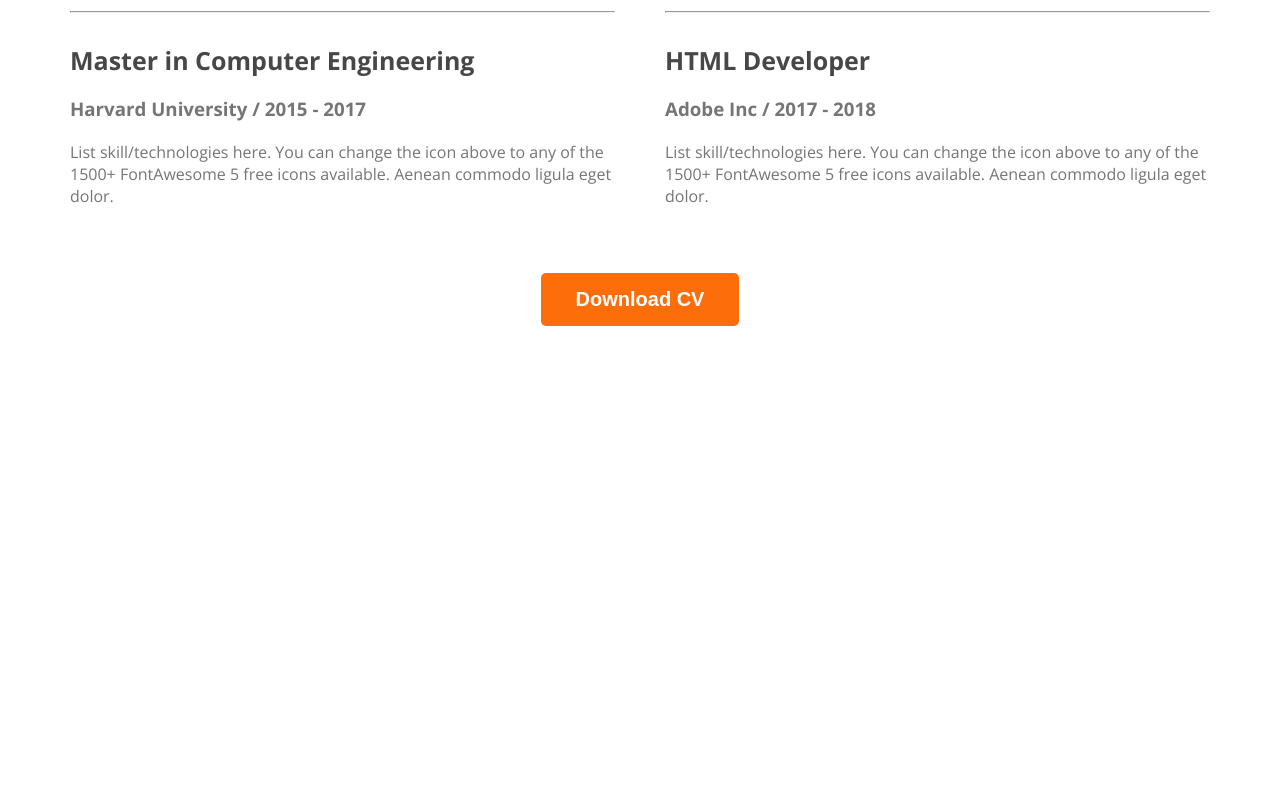
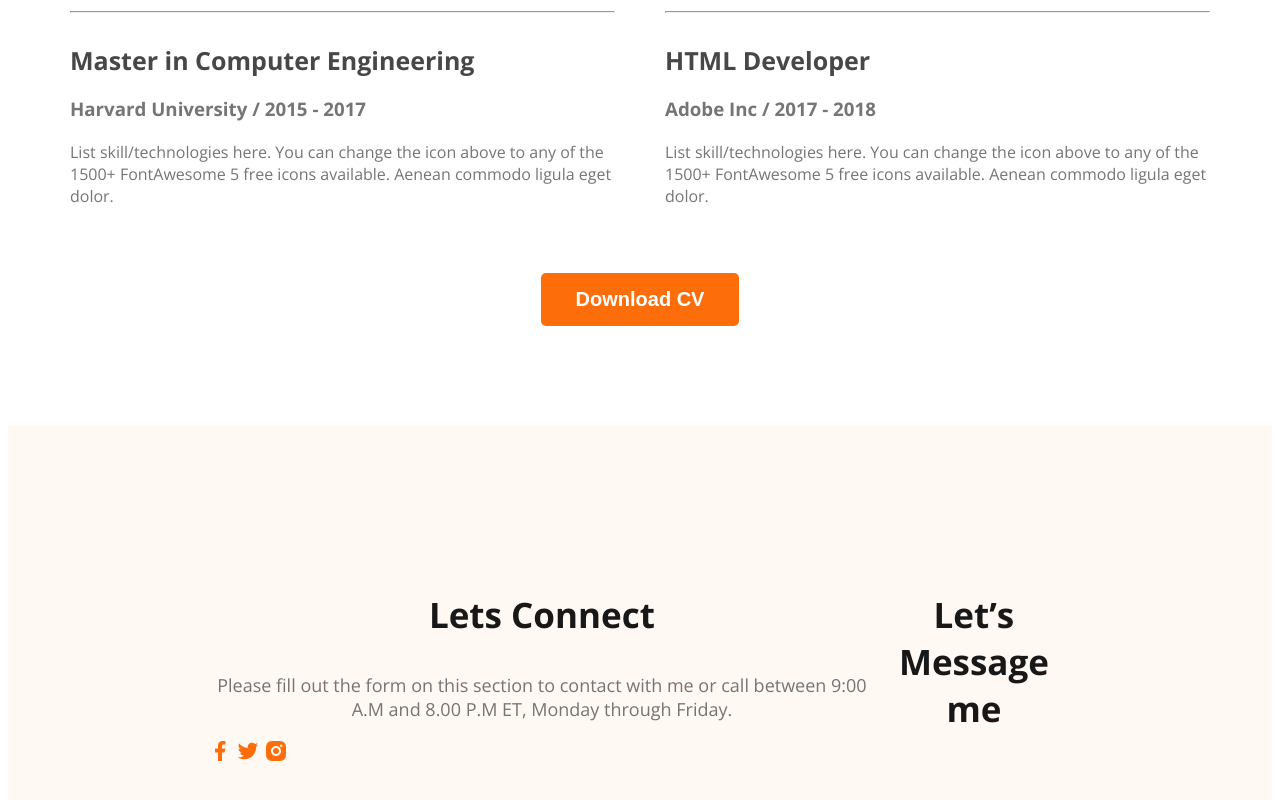
Before and after one commit to Khaledul40/webdeveloper-portfolio, a plain HTML site: page index.html in a window 1280 px wide. Shown: the part 2902-3702 px from the top of the page. Before the commit the page ends 3236 px from the top, so only its background shows below. Drawn offline with nearby package versions, Linux system fonts and the light colour scheme.

Commit message:
basic footer

```diff
--- a/index.html
+++ b/index.html
@@ -138,6 +138,20 @@
 
         </section>
     </main>
-    <footer></footer>
+    <footer>
+        <div class="footer-column">
+            <h3 class="section-title">Lets Connect</h3>
+            <p class="section-description">Please fill out the form on this section to contact with me or call between 9:00 A.M and 8.00 P.M ET, Monday through Friday.</p>
+            <div class="social-links">
+                <a href=""><img src="images/icons/facebook.png" alt=""></a>
+                <a href=""><img src="images/icons/twitter.png" alt=""></a>
+                <a href=""><img src="images/icons/insta.png" alt=""></a>
+            </div>
+        </div>
+        <div class="footer-column">
+            <h3 class="section-title">Let’s Message me</h3>
+            <p class="section-description"></p>
+        </div>
+    </footer>
 </body>
 </html>
--- a/styles/portfolio.css
+++ b/styles/portfolio.css
@@ -168,3 +168,12 @@ main section{
     text-align: center;
     margin-top: 50px;
 }
+
+/* footer style */
+
+footer{
+    display: flex;
+    background: #FFF8F3;
+    margin-top: 100px;
+    padding: 130px 200px;
+}
```
